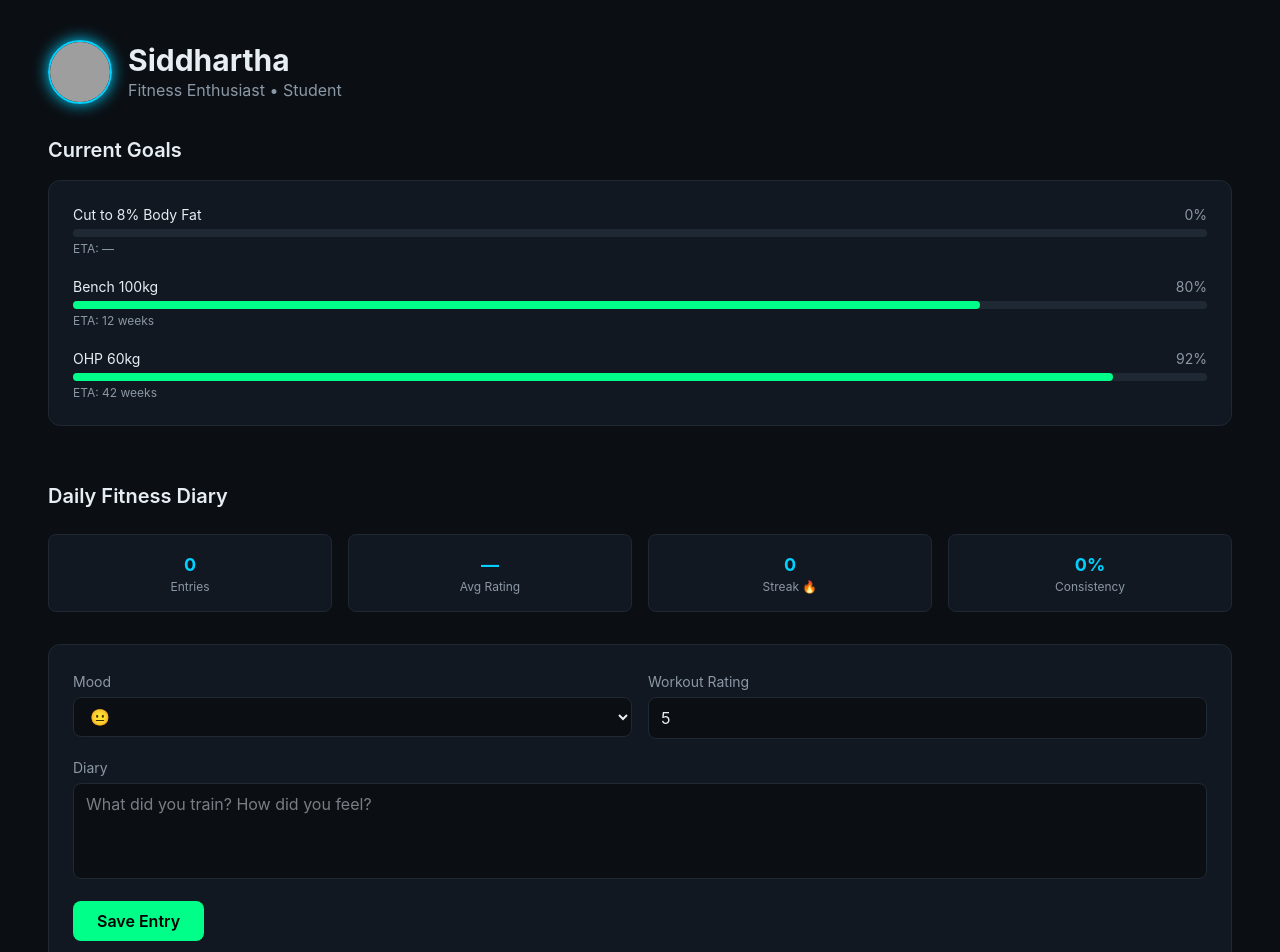
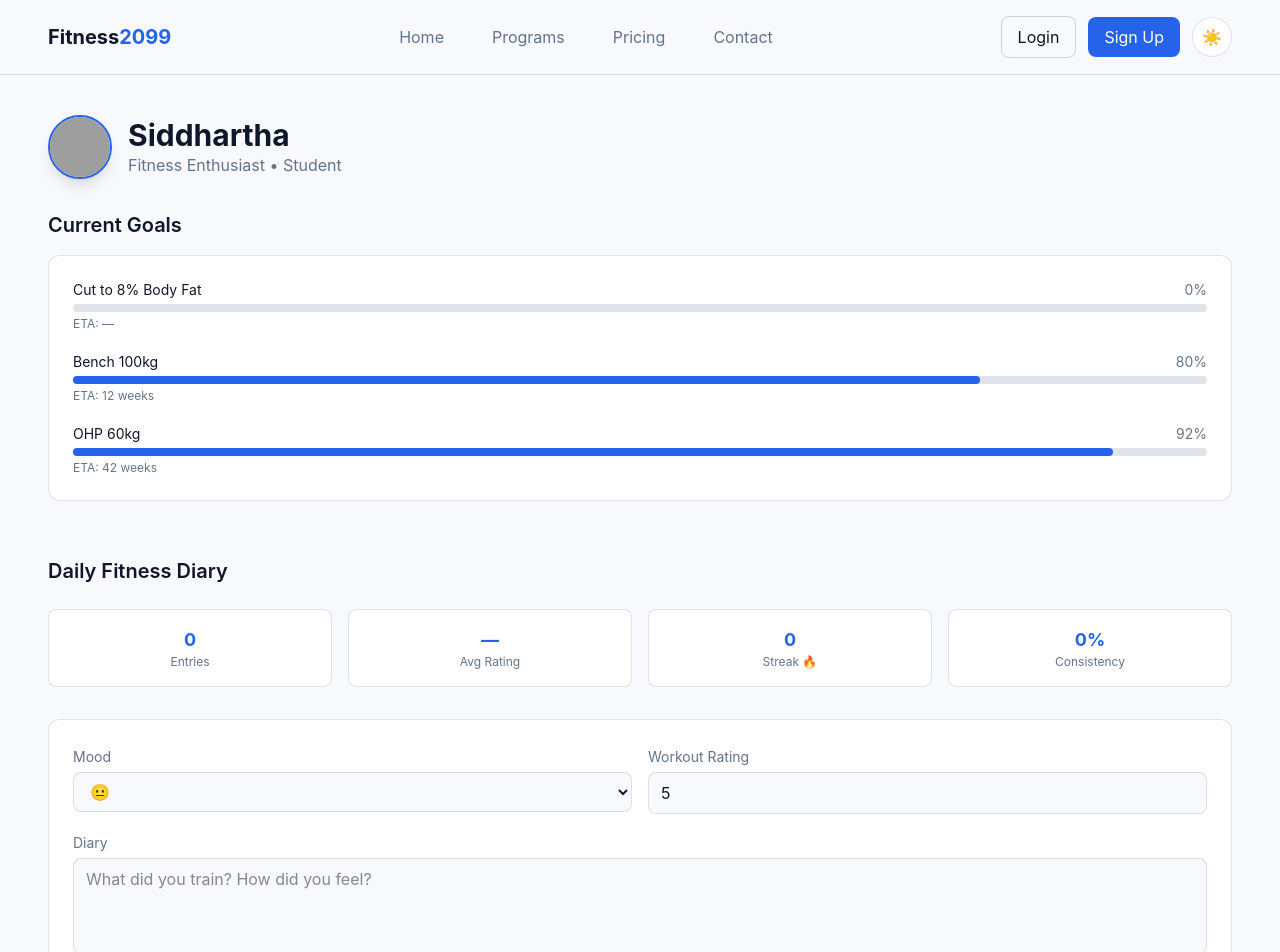
Before and after one commit to Mohitbhatt27/F99, a React (Vite) app: page /profile in a window 1280 px wide. Shown: the top 952 px of the page. Built offline with nearby package versions, Linux system fonts and the light colour scheme; grey boxes are pictures that could not be loaded.

Commit message:
feat: update components with improved styling and theme integration; refactor routing structure

```diff
--- a/components/DailyDiary.jsx
+++ b/components/DailyDiary.jsx
@@ -52,7 +52,7 @@ export default function DailyDiary({ entries, setEntries }) {
     setMessage("Entry saved.");
   }
 
-  /*  Analytics */
+  /* Analytics */
 
   const avgRating =
     entries.length > 0
@@ -92,7 +92,7 @@ export default function DailyDiary({ entries, setEntries }) {
 
   const streak = calculateStreak();
 
-  /*  Insight */
+  /* Insight */
   let insight = "Stay consistent.";
 
   if (entries.length < 3) {
@@ -110,7 +110,7 @@ export default function DailyDiary({ entries, setEntries }) {
       {/* Title */}
       <h2 className="text-xl font-semibold mb-6">Daily Fitness Diary</h2>
 
-      {/*  Dashboard */}
+      {/* Dashboard */}
       <div className="grid grid-cols-2 md:grid-cols-4 gap-4 mb-8">
         <Card label="Entries" value={entries.length} />
         <Card label="Avg Rating" value={avgRating} />
@@ -118,16 +118,16 @@ export default function DailyDiary({ entries, setEntries }) {
         <Card label="Consistency" value={`${consistency}%`} />
       </div>
 
-      {/*  Input */}
-      <div className="bg-[#121821] p-6 rounded-xl border border-[#1f2933] space-y-4">
+      {/* Input */}
+      <div className="bg-[var(--card)] p-6 rounded-xl border border-[var(--text-sub)]/20 space-y-4">
         <div className="grid md:grid-cols-2 gap-4">
           <div>
-            <label className="text-sm text-[#8B98A5]">Mood</label>
+            <label className="text-sm text-[var(--text-sub)]">Mood</label>
             <select
               name="mood"
               value={entry.mood}
               onChange={handleChange}
-              className="w-full mt-1 px-3 py-2 rounded-lg bg-[#0B0F14] border border-[#1f2933]"
+              className="w-full mt-1 px-3 py-2 rounded-lg bg-[var(--bg)] border border-[var(--text-sub)]/20"
             >
               <option>😃</option>
               <option>🙂</option>
@@ -138,7 +138,9 @@ export default function DailyDiary({ entries, setEntries }) {
           </div>
 
           <div>
-            <label className="text-sm text-[#8B98A5]">Workout Rating</label>
+            <label className="text-sm text-[var(--text-sub)]">
+              Workout Rating
+            </label>
             <input
               type="number"
               name="rating"
@@ -146,44 +148,44 @@ export default function DailyDiary({ entries, setEntries }) {
               max="10"
               value={entry.rating}
               onChange={handleChange}
-              className="w-full mt-1 px-3 py-2 rounded-lg bg-[#0B0F14] border border-[#1f2933]"
+              className="w-full mt-1 px-3 py-2 rounded-lg bg-[var(--bg)] border border-[var(--text-sub)]/20"
             />
           </div>
         </div>
 
         <div>
-          <label className="text-sm text-[#8B98A5]">Diary</label>
+          <label className="text-sm text-[var(--text-sub)]">Diary</label>
           <textarea
             name="note"
             value={entry.note}
             onChange={handleChange}
             placeholder="What did you train? How did you feel?"
-            className="w-full mt-1 px-3 py-2 rounded-lg bg-[#0B0F14] border border-[#1f2933] h-24 resize-none"
+            className="w-full mt-1 px-3 py-2 rounded-lg bg-[var(--bg)] border border-[var(--text-sub)]/20 h-24 resize-none"
           />
         </div>
 
         <button
           onClick={saveEntry}
-          className="bg-[#00FF88] text-black px-6 py-2 rounded-lg font-semibold hover:scale-105 transition"
+          className="bg-[var(--primary)] text-black px-6 py-2 rounded-lg font-semibold hover:scale-105 transition"
         >
           Save Entry
         </button>
 
-        {message && <p className="text-sm text-[#8B98A5]">{message}</p>}
+        {message && <p className="text-sm text-[var(--text-sub)]">{message}</p>}
       </div>
 
-      {/*  Charts + Heatmap */}
+      {/* Charts */}
       <DiaryChart entries={entries} />
       <DiaryHeatmap entries={entries} />
 
-      {/*  Entries */}
+      {/* Entries */}
       <div className="mt-8 space-y-4">
         {entries.map((e, i) => (
           <div
             key={i}
-            className="bg-[#121821] p-5 rounded-xl border border-[#1f2933] hover:border-[#00D1FF]/40 transition"
+            className="bg-[var(--card)] p-5 rounded-xl border border-[var(--text-sub)]/20 hover:border-[var(--primary)]/40 transition"
           >
-            <div className="flex justify-between text-sm text-[#8B98A5] mb-2">
+            <div className="flex justify-between text-sm text-[var(--text-sub)] mb-2">
               <span>{e.date}</span>
               <span>
                 {e.mood} • {e.rating}/10
@@ -195,20 +197,20 @@ export default function DailyDiary({ entries, setEntries }) {
         ))}
       </div>
 
-      {/*  Insight */}
-      <div className="mt-6 text-sm text-[#8B98A5]">
-        Insight: <span className="text-white">{insight}</span>
+      {/* Insight */}
+      <div className="mt-6 text-sm text-[var(--text-sub)]">
+        Insight: <span className="text-[var(--text-main)]">{insight}</span>
       </div>
     </div>
   );
 }
 
-/* Small reusable card */
+/* Card */
 function Card({ label, value }) {
   return (
-    <div className="bg-[#121821] p-4 rounded-lg border border-[#1f2933] text-center">
-      <p className="text-lg font-bold text-[#00D1FF]">{value}</p>
-      <p className="text-xs text-[#8B98A5]">{label}</p>
+    <div className="bg-[var(--card)] p-4 rounded-lg border border-[var(--text-sub)]/20 text-center">
+      <p className="text-lg font-bold text-[var(--primary)]">{value}</p>
+      <p className="text-xs text-[var(--text-sub)]">{label}</p>
     </div>
   );
 }
--- a/components/DiaryHeatmap.jsx
+++ b/components/DiaryHeatmap.jsx
@@ -14,8 +14,8 @@ export default function DiaryHeatmap({ entries }) {
           return (
             <div
               key={i}
-              className={`w-6 h-6 rounded ${
-                logged ? "bg-[#00FF88]" : "bg-[#1f2933]"
+              className={`w-6 h-6 rounded transition ${
+                logged ? "bg-[var(--primary)]" : "bg-[var(--text-sub)]/20"
               }`}
               title={dateStr}
             />
--- a/components/Loader.jsx
+++ b/components/Loader.jsx
@@ -15,3 +15,4 @@ function Loader() {
     </div>
   );
 }
+export default Loader;
--- a/components/Navbar.jsx
+++ b/components/Navbar.jsx
@@ -1,13 +1,80 @@
+import { Link } from "react-router-dom";
 import ThemeToggle from "./ThemeToggle";
 
 export default function Navbar() {
+  const toggleTheme = () => {
+    const html = document.documentElement;
+
+    if (html.classList.contains("dark")) {
+      html.classList.remove("dark");
+      html.classList.add("light");
+      localStorage.setItem("theme", "light");
+    } else {
+      html.classList.remove("light");
+      html.classList.add("dark");
+      localStorage.setItem("theme", "dark");
+    }
+  };
+
   return (
-    <div className="w-full px-6 md:px-12 py-4 flex justify-between items-center border-b border-[var(--text-sub)]/20 bg-[var(--bg)]">
+    <div className="w-full px-6 md:px-12 py-4 flex justify-between items-center border-b border-[var(--text-sub)]/20 bg-[var(--bg)] sticky top-0 backdrop-blur-md z-50">
+      {/* Logo */}
       <h1 className="text-xl font-bold">
         Fitness<span className="text-[var(--primary)]">2099</span>
       </h1>
 
-      <ThemeToggle />
+      {/* Nav Links */}
+      <div className="hidden md:flex gap-6 items-center">
+        <Link
+          to="/"
+          className="px-3 py-2 rounded-lg text-[var(--text-sub)] hover:text-[var(--primary)] hover:bg-gray-100 dark:hover:bg-white/10 transition-all duration-200"
+        >
+          Home
+        </Link>
+
+        <Link
+          to="/programs"
+          className="px-3 py-2 rounded-lg text-[var(--text-sub)] hover:text-[var(--primary)] hover:bg-gray-100 dark:hover:bg-white/10 transition-all duration-200"
+        >
+          Programs
+        </Link>
+
+        <Link
+          to="/pricing"
+          className="px-3 py-2 rounded-lg text-[var(--text-sub)] hover:text-[var(--primary)] hover:bg-gray-100 dark:hover:bg-white/10 transition-all duration-200"
+        >
+          Pricing
+        </Link>
+
+        <Link
+          to="/contact"
+          className="px-3 py-2 rounded-lg text-[var(--text-sub)] hover:text-[var(--primary)] hover:bg-gray-100 dark:hover:bg-white/10 transition-all duration-200"
+        >
+          Contact
+        </Link>
+      </div>
+
+      {/* Right Section */}
+      <div className="flex items-center gap-3">
+        {/* Login */}
+        <Link
+          to="/login"
+          className="px-4 py-2 rounded-lg border border-[var(--text-sub)]/30 hover:bg-gray-100 dark:hover:bg-white/10 transition-all duration-200"
+        >
+          Login
+        </Link>
+
+        {/* Signup */}
+        <Link
+          to="/signup"
+          className="px-4 py-2 rounded-lg bg-[var(--primary)] text-white hover:scale-105 transition-all duration-200"
+        >
+          Sign Up
+        </Link>
+
+        {/* Theme Toggle */}
+        <ThemeToggle />
+      </div>
     </div>
   );
 }
--- a/components/Profile.jsx
+++ b/components/Profile.jsx
@@ -15,12 +15,12 @@ export default function Profile() {
   const goals = getGoals(data, entries);
 
   return (
-    <div className="w-full min-h-screen bg-[#0B0F14] text-[#E6EDF3] px-6 md:px-12 py-10">
+    <div className="w-full min-h-screen bg-[var(--bg)] text-[var(--text-main)] px-6 md:px-12 py-10 transition-colors duration-300">
       {/* Header */}
       <div className="flex justify-between items-center mb-8">
         <div className="flex items-center gap-4">
           {/* Avatar */}
-          <div className="w-16 h-16 rounded-full overflow-hidden border-2 border-[#00D1FF] shadow-[0_0_15px_#00D1FF]">
+          <div className="w-16 h-16 rounded-full overflow-hidden border-2 border-[var(--primary)] shadow-lg">
             <img
               src="https://i.pravatar.cc/150?img=3"
               alt="profile"
@@ -31,7 +31,9 @@ export default function Profile() {
           {/* Name */}
           <div>
             <h1 className="text-3xl font-bold">Siddhartha</h1>
-            <p className="text-[#8B98A5]">Fitness Enthusiast • Student</p>
+            <p className="text-[var(--text-sub)]">
+              Fitness Enthusiast • Student
+            </p>
           </div>
         </div>
       </div>
@@ -40,24 +42,27 @@ export default function Profile() {
       <div>
         <h2 className="text-xl font-semibold mb-4">Current Goals</h2>
 
-        <div className="bg-[#121821] p-6 rounded-xl border border-[#1f2933] space-y-5">
+        <div className="bg-[var(--card)] p-6 rounded-xl border border-[var(--text-sub)]/20 space-y-5">
           {goals.map((g, i) => (
             <div key={i}>
               <div className="flex justify-between text-sm mb-1">
                 <span>{g.title}</span>
-                <span className="text-[#8B98A5]">
+                <span className="text-[var(--text-sub)]">
                   {Math.round(g.progress)}%
                 </span>
               </div>
 
-              <div className="w-full h-2 bg-[#1f2933] rounded-full">
+              {/* Progress Bar */}
+              <div className="w-full h-2 bg-[var(--text-sub)]/20 rounded-full">
                 <div
-                  className="h-2 rounded-full bg-[#00FF88]"
+                  className="h-2 rounded-full bg-[var(--primary)] transition-all"
                   style={{ width: `${g.progress}%` }}
                 />
               </div>
 
-              <p className="text-xs text-[#8B98A5] mt-1">ETA: {g.eta}</p>
+              <p className="text-xs text-[var(--text-sub)] mt-1">
+                ETA: {g.eta}
+              </p>
             </div>
           ))}
         </div>
@@ -69,7 +74,7 @@ export default function Profile() {
   );
 }
 
-/* 🔥 GOALS ENGINE */
+/*  GOALS ENGINE */
 
 function getGoals(data, entries) {
   const bodyFatStart = 15;
--- a/src/App.jsx
+++ b/src/App.jsx
@@ -1,12 +1,18 @@
 import { useState, useEffect } from "react";
+import { Outlet } from "react-router-dom";
 import LandingPage from "../pages/LandingPage";
 import Navbar from "../components/Navbar";
+import Loader from "../components/Loader";
 import "./App.css";
 
 export default function App() {
   const [loading, setLoading] = useState(true);
+  const savedTheme = localStorage.getItem("theme") || "dark";
 
   useEffect(() => {
+    const savedTheme = localStorage.getItem("theme") || "dark";
+    document.documentElement.classList.add(savedTheme);
+
     const timer = setTimeout(() => setLoading(false), 2500);
     return () => clearTimeout(timer);
   }, []);
@@ -14,9 +20,9 @@ export default function App() {
   return loading ? (
     <Loader />
   ) : (
-    <div className="min-h-screen bg-[var(--bg)] text-[var(--text-main)]">
+    <div className="min-h-screen bg-[var(--bg)] text-[var(--text-main)] transition-colors duration-300">
       <Navbar />
-      <LandingPage />
+      <Outlet />
     </div>
   );
 }
--- a/src/main.jsx
+++ b/src/main.jsx
@@ -21,6 +21,10 @@ if (savedTheme === "dark") {
 const router = createBrowserRouter([
   {
     path: "/",
+    element: <App />,
+    children: [
+      {
+        path: "/",
         element: <LandingPage />,
       },
       {
@@ -35,6 +39,8 @@ const router = createBrowserRouter([
         path: "/profile",
         element: <Profile />,
       },
+    ],
+  },
 ]);
 createRoot(document.getElementById("root")).render(
   <StrictMode>
```
Also changed, not shown: components/DiaryChart.jsx (+28 -16 lines), pages/LandingPage.jsx (+0 -38 lines), pages/LoginPage.jsx (+14 -13 lines), pages/SignUpPage.jsx (+36 -19 lines). Lines whose indentation alone changed are shown as unchanged.
